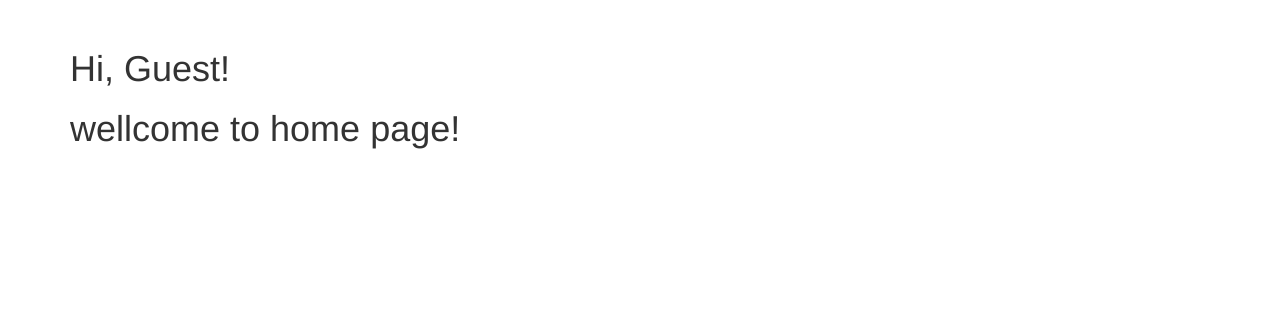
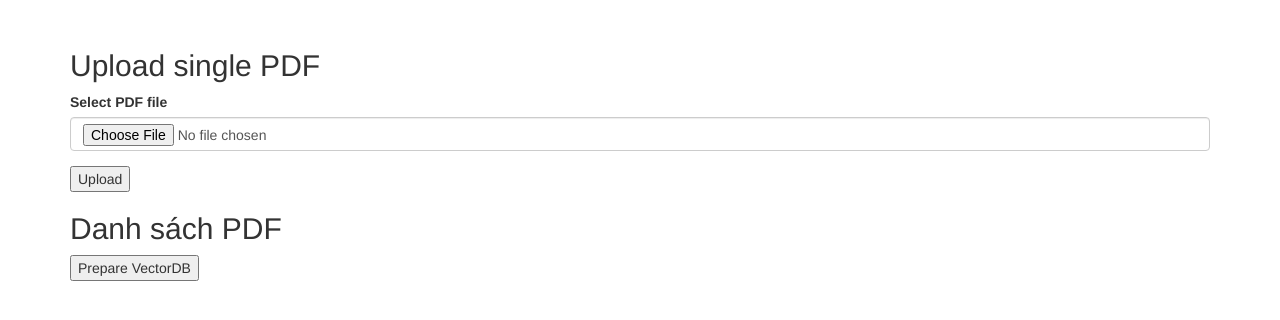
Before and after one commit to quyen20345/ragPdfTool, a Flask app: page / in a window 1280 px wide. Shown: the part 51-371 px from the top of the page. Run offline with Flask 3, Linux system fonts and the light colour scheme; some libraries are stand-ins or nearby versions.

Commit message:
crud pdf

```diff
--- a/main/app/routes/__init__.py
+++ b/main/app/routes/__init__.py
@@ -3,4 +3,5 @@ from .auth import auth_bp
 from .profile import profile_bp
 from .askpdf import askpdf_bp
 
+
 __all__ = ["home_bp", "auth_bp", "profile_bp", "askpdf_bp"] # list all modules can import from app.routes
--- a/main/app/routes/askpdf.py
+++ b/main/app/routes/askpdf.py
@@ -1,4 +1,4 @@
-from flask import Blueprint, request, render_template, jsonify
+from flask import Blueprint, request, render_template
 from rag_model.src.vinallamaQA import llm_chain
 from rag_model.src.geminiQA import ask_with_gemini
 import logging
--- a/main/app/routes/home.py
+++ b/main/app/routes/home.py
@@ -1,33 +1,63 @@
-from flask import Blueprint, render_template, request, jsonify # request: lay du lieu tu client gui len, jsonify: chuyen du lieu thanh json
-from rag_model.src.vinallamaQA import llm_chain # llm_chain: la ham tuong tac vs model de tra loi cau hoi
+from flask import Blueprint, render_template, send_from_directory, request, flash, redirect, url_for
+from rag_model.src.rag_utils import create_db_from_files
+import os
+import logging
+
+logging.basicConfig(level=logging.INFO, format='[%(levelname)s] %(message)s')
+logger = logging.getLogger(__name__)
 
 home_bp = Blueprint('home', __name__)
+PDF_FOLDER = os.path.join("rag_model", "src", "data")
+os.makedirs(PDF_FOLDER, exist_ok=True)
 
 
-@home_bp.route("/")
-def home():
-    return render_template("home.html")
+def upload_pdf():
+    if 'pdf_file' not in request.files:
+        return redirect(url_for("home.home"))
 
-@home_bp.route("/square", methods=["GET", "POST"])
-def squarenumber():
-    if request.method == "POST":
-        num = request.form.get("num")  # get the input from the form
-        if num.strip() == "": # Empty input
-            return "<h1> Invalid input. Please enter a number.</h1>"
-        square = int(num) ** 2
-        return render_template('/caculation/answer.html', squareofnum=square, num=num)
-    return render_template('/caculation/square.html')
+    file = request.files['pdf_file']
+    if file.filename == '':
+        return redirect(url_for("home.home"))
+
+    if file.filename.endswith('.pdf'):
+        file.save(os.path.join(PDF_FOLDER, file.filename))
+
+    return redirect(url_for("home.home"))
 
 
-# @home_bp.route("/ask", methods=["POST"])
-# def ask():
-#     try:
-#         data = request.get_json()
-#         if not data or "question" not in data:
-#             return jsonify({"error": "Missing 'question' in request"}), 400
+@home_bp.route("/pdfs/<path:filename>")
+def serve_pdf(filename):
+    return send_from_directory(PDF_FOLDER, filename)
 
-#         question = data["question"]
-#         answer = llm_chain.run(question)  # hoặc invoke(question), tuỳ LLM bạn dùng
-#         return jsonify({"answer": answer})
-#     except Exception as e:
-#         return jsonify({"error": str(e)}), 500
+
+@home_bp.route("/", methods=["GET", "POST"])
+def home():
+    if request.method == "POST":
+        return upload_pdf()
+
+    # GET
+    files = [f for f in os.listdir(PDF_FOLDER) if f.endswith(".pdf")]
+    return render_template("home.html", pdf_files=files)
+
+
+@home_bp.route("/delete-pdf", methods=["POST"])
+def delete_pdf():
+    filename = request.form.get("filename")
+    if not filename:
+        return redirect(url_for("home.home"))
+
+    file_path = os.path.join(PDF_FOLDER, filename)
+    if os.path.exists(file_path):
+        os.remove(file_path)
+
+    return redirect(url_for("home.home"))
+
+@home_bp.route("/prepare_vectordb", methods=["POST"])
+def prepare_vectordb():
+    try:
+        # from rag_model.src.rag_utils import create_db_from_files
+        create_db_from_files()
+        logger.info("VectorDB đã được chuẩn bị thành công.")
+    except Exception as e:
+        logger.error(f"Lỗi khi chuẩn bị VectorDB: {e}")
+    return redirect(url_for("home.home"))
--- a/main/app/templates/askpdf.html
+++ b/main/app/templates/askpdf.html
@@ -5,7 +5,7 @@
     <title>RAG Q&A</title>
 </head>
 <body>
-    <h1>Ask with RAG</h1>
+    <h1>Ask with RAG MODELS</h1>
     <form action="/rag/askpdf" method="POST">
         <input type="text" name="question" placeholder="Enter your question..." size="50">
 
--- a/main/app/templates/home.html
+++ b/main/app/templates/home.html
@@ -1,6 +1,40 @@
 {% extends "base.html" %}
+{% block content %}
 
-{% block content %}
-<h1>Hi, Guest!</h1>
-<h1>wellcome to home page!</h1>
+<h2>Upload single PDF</h2>
+<form action="{{ url_for('home.home') }}" method="POST" enctype="multipart/form-data">
+  <div class="form-group">
+    <label>Select PDF file</label>
+    <input type="file" class="form-control" name="pdf_file" accept="application/pdf" required>
+  </div>
+  <button type="submit">Upload</button>
+</form>
+
+{% with messages = get_flashed_messages() %}
+  {% if messages %}
+    <ul class="alert-messages">
+      {% for message in messages %}
+        <li>{{ message }}</li>
+      {% endfor %}
+    </ul>
+  {% endif %}
+{% endwith %}
+
+<h2>Danh sách PDF</h2>
+<ul>
+  {% for pdf in pdf_files %}
+    <li>
+      {{ pdf }} -
+      <a href="{{ url_for('home.serve_pdf', filename=pdf) }}" target="_blank">Xem</a>
+      <form action="{{ url_for('home.delete_pdf') }}" method="POST" style="display:inline;">
+        <input type="hidden" name="filename" value="{{ pdf }}">
+        <button type="submit" onclick="return confirm('Bạn có chắc muốn xóa file này?');">Xóa</button>
+      </form>
+    </li>
+  {% endfor %}
+</ul>
+
+<form action="{{ url_for('home.prepare_vectordb') }}" method="POST">
+  <button type="submit">Prepare VectorDB</button>
+</form>
 {% endblock %}
--- a/main/rag_model/src/geminiQA.py
+++ b/main/rag_model/src/geminiQA.py
@@ -23,11 +23,11 @@
 import os
 from langchain.chat_models import init_chat_model
 from langchain_core.messages import HumanMessage
-from .rag_utils import load_vector_db  # import FAISS retriever
+from .rag_utils import load_vector_db, create_db_from_files  # import FAISS retriever
 
 # API key
 if not os.environ.get("GOOGLE_API_KEY"):
-    os.environ["GOOGLE_API_KEY"] = "AIzaSyDaOTajq9YRNRvNE7bIPYOv568CP4WNO0A"  # bạn đã có rồi
+    os.environ["GOOGLE_API_KEY"] = "AIzaSyDaOTajq9YRNRvNE7bIPYOv568CP4WNO0A"  #
 
 # Load Gemini model
 model = init_chat_model("gemini-2.0-flash", model_provider="google_genai")
--- a/main/requirements.txt
+++ b/main/requirements.txt
@@ -15,6 +15,6 @@ gpt4all==2.8.2
 faiss-cpu==1.10.0
 openai==1.68.2
 
-langchain-text-splitters==0.1.0
+langchain-text-splitters
 langchain[google-genai] # Có thể sử dụng GoogleGenerativeAIEmbeddings, GoogleChatModel và nhiều hàm khác trong LangChain để gọi đến mô hình Gemini
 langchain-google-genai
```
Also changed, not shown: main/docker-compose.yml (+4 -3 lines), main/rag_model/src/rag_utils.py (+30 -0 lines), Docs/LangChain.md (added), main/app/__init__.py (line endings or trailing spaces), 4 other files.
